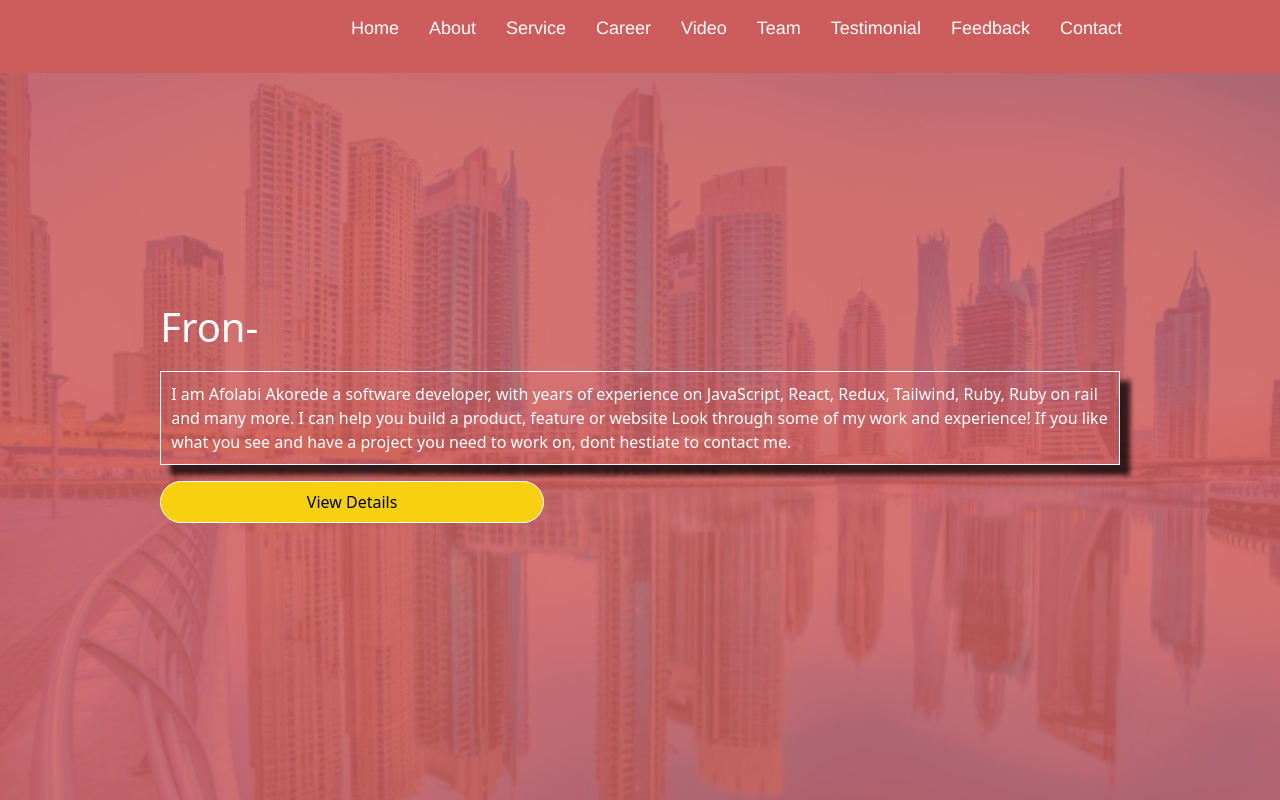
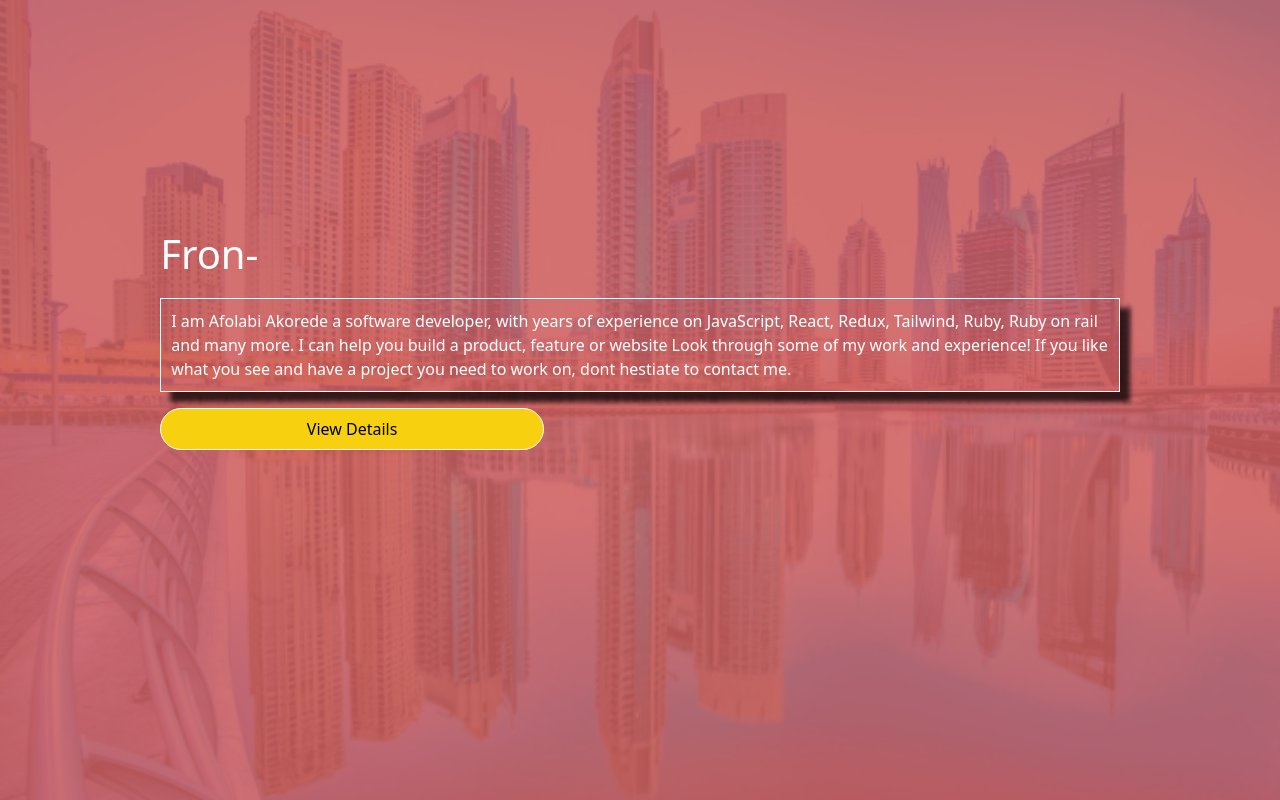
Before and after one commit to brainconnect93/personal-portfolio, a React (Create React App) app: page / in a window 1280 px wide. Shown: the top 800 px of the page. Built offline with nearby package versions, Linux system fonts and the light colour scheme.

Commit message:
Add some dynamic function to the navbar section

```diff
--- a/src/components/Navbar/Navbar.css
+++ b/src/components/Navbar/Navbar.css
@@ -14,12 +14,15 @@ body {
   justify-content: right;
   background-color: #cd5c5c;
   width: 100%;
-  height: 73px;
+  height: 70px;
   top: 0;
   align-items: center;
+  position: fixed;
+  z-index: 1;
 }
 
 .nav-menu ul {
+  margin-top: 12px;
   display: flex;
   margin-right: 10%;
 }
--- a/src/components/Navbar/Navbar.js
+++ b/src/components/Navbar/Navbar.js
@@ -1,9 +1,21 @@
-import React from 'react';
+import React, { useState } from 'react';
 import './navbar.css';
 
-const Navbar = () => (
+const Navbar = () => {
+
+  const [navBarScroll, setNavBarScroll] = useState(false);
+
+  const seeColorChange = () => {
+    if(window.scrollY>=100) {
+      setNavBarScroll(true);
+    }else {
+      setNavBarScroll(false);
+    }
+  };
+
+  window.addEventListener('scroll', seeColorChange);
     <>
-    <nav className="nav-menu">
+      <nav className={navBarScroll ? 'nav-color' : 'nav-menu'}>
         <ul>
           <li className="nav-items">Home</li>
           <li className="nav-items">About</li>
@@ -16,7 +28,7 @@ const Navbar = () => (
           <li className="nav-items">Contact</li>
         </ul>
       </nav>
-  </>
-);
+    </>;
+};
 
 export default Navbar;
```
Lines whose indentation alone changed are shown as unchanged.
